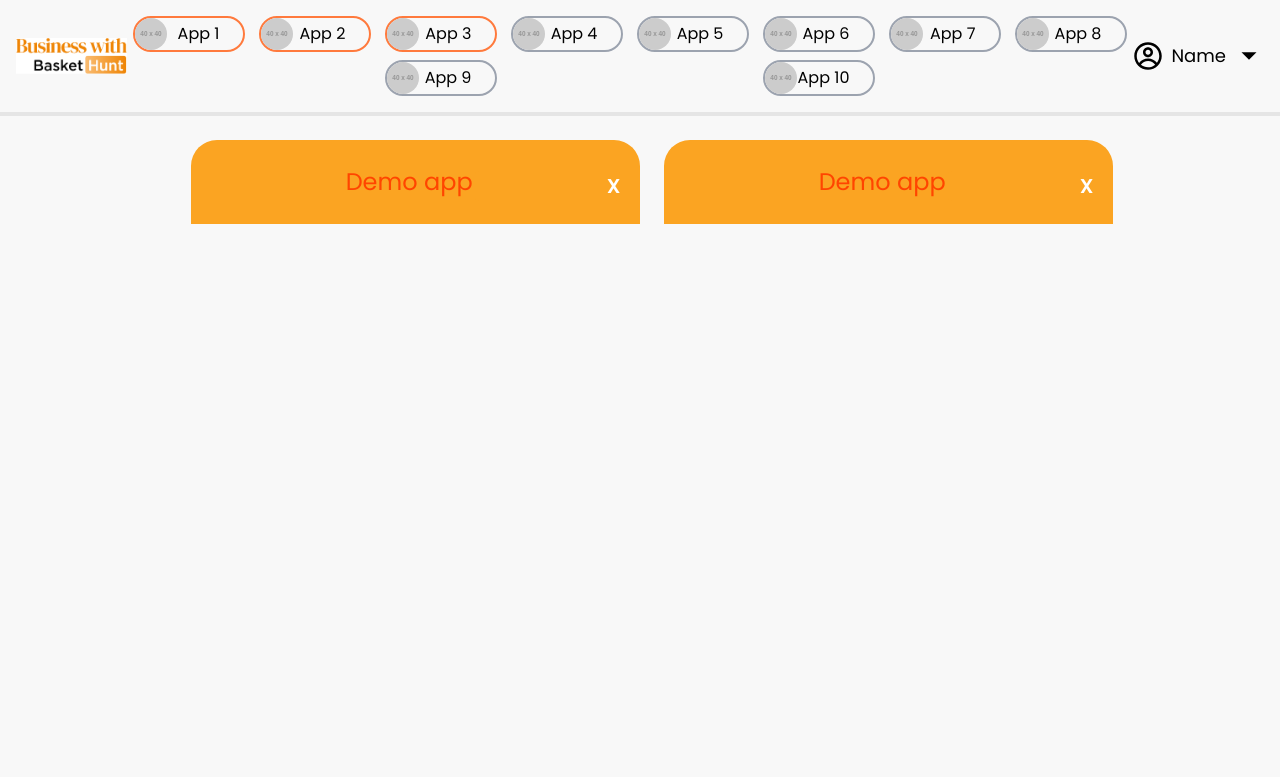
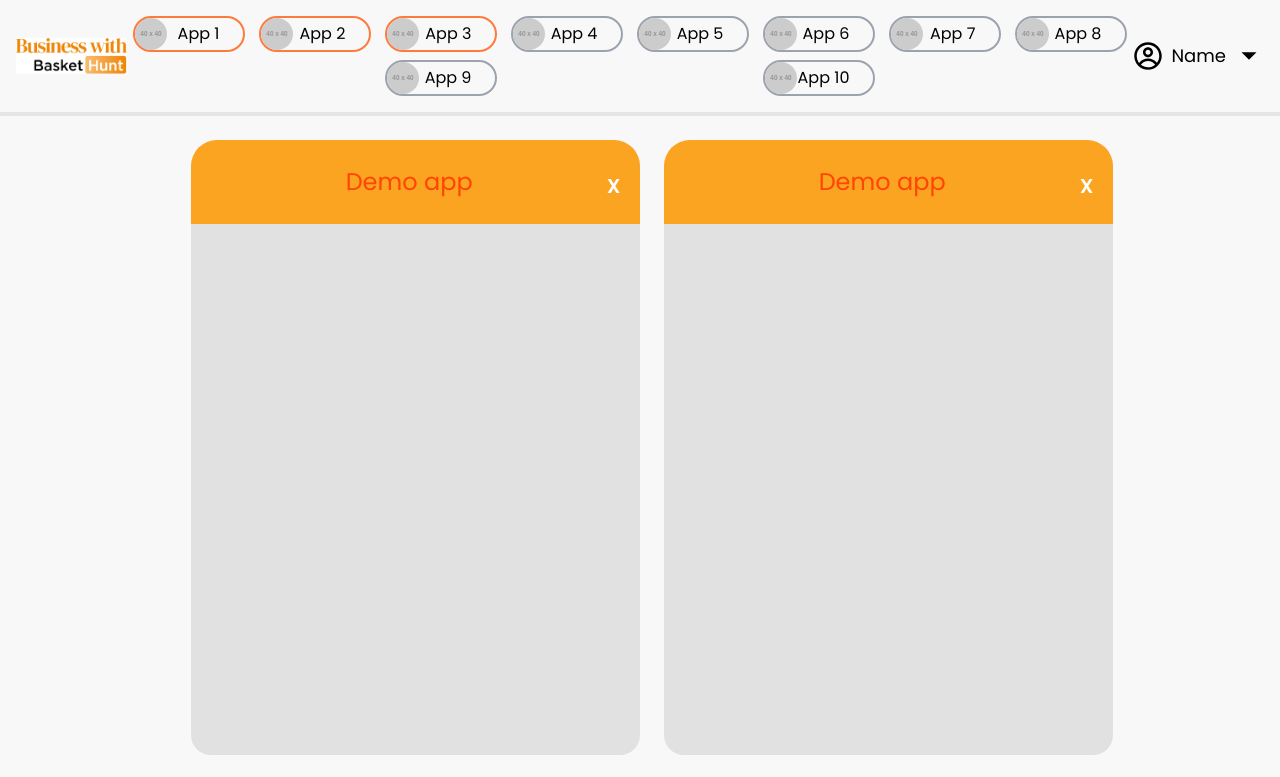
Before and after one commit to ntiwari11/BasketHunt-Dashboard, a React (Create React App) app in the folder client/: page /appdashboard in a window 1280 px wide. Shown: the top 777 px of the page. Built offline with nearby package versions, Linux system fonts and the light colour scheme.

Commit message:
App dashboard background fix

```diff
--- a/client/src/components/DashboardContainer/Styles/AppDashboard.css
+++ b/client/src/components/DashboardContainer/Styles/AppDashboard.css
@@ -12,10 +12,18 @@
 .part_Farman {
   display: flex;
   background-color: #f8f8f8;
-  height: 675px;
+  height: 615px;
   width: 449px;
   margin: 24px 0px 0px 24px;
   border-radius: 26px 26px 26px 26px;
+}
+
+.p1,
+.p2,
+.p3 {
+  background: #e1e1e1;
+  /* border-top: 31px; */
+  border-radius: 30px 30px 20px 20px;
 }
 
 .orange {
```
